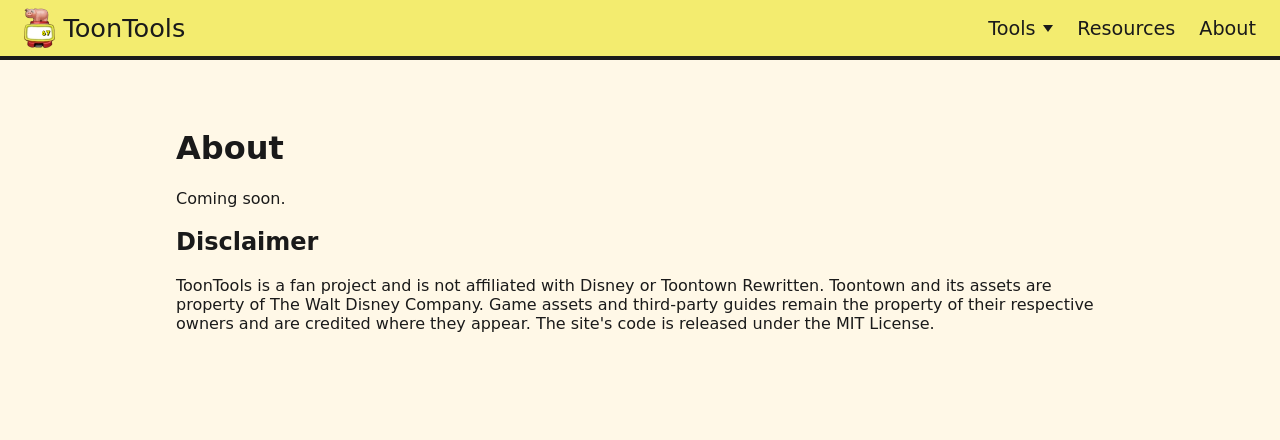
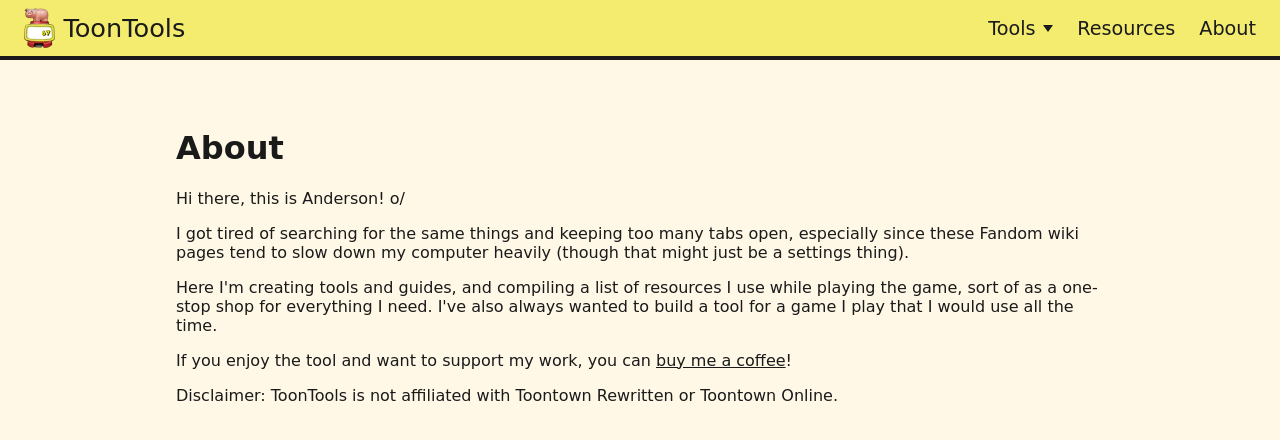
Before and after one commit to ndwu2/toontools, a SvelteKit app: page /about in a window 1280 px wide. Shown: the top 440 px of the page. Built offline with nearby package versions, Linux system fonts and the light colour scheme.

Commit message:
changes to about, adjustments to readme

```diff
--- a/src/routes/about/+page.svelte
+++ b/src/routes/about/+page.svelte
@@ -3,12 +3,18 @@
 </svelte:head>
 
 <h1>About</h1>
-<p>Coming soon.</p>
+<p>Hi there, this is Anderson! o/</p>
+<p>
+	I got tired of searching for the same things and keeping too many tabs open, especially since these Fandom wiki pages tend to slow down my computer heavily (though that might just be a settings thing).
+</p>
+<p>
+	Here I'm creating tools and guides, and compiling a list of resources I use while playing the game, sort of as a one-stop shop for everything I need. I've also always wanted to build a tool for a game I play that I would use all the time.
+</p>
+<p>
+	If you enjoy the tool and want to support my work, you can
+	<a href="https://ko-fi.com/ndwu2" target="_blank" rel="noopener noreferrer">buy me a coffee</a>!
+</p>
 
-<h2>Disclaimer</h2>
 <p>
-	ToonTools is a fan project and is not affiliated with Disney or Toontown Rewritten. Toontown and
-	its assets are property of The Walt Disney Company. Game assets and third-party guides remain the
-	property of their respective owners and are credited where they appear. The site's code is
-	released under the MIT License.
+	Disclaimer: ToonTools is not affiliated with Toontown Rewritten or Toontown Online.
 </p>
```
Also changed, not shown: 1 other file (tests, documents, lock files or other folders).
